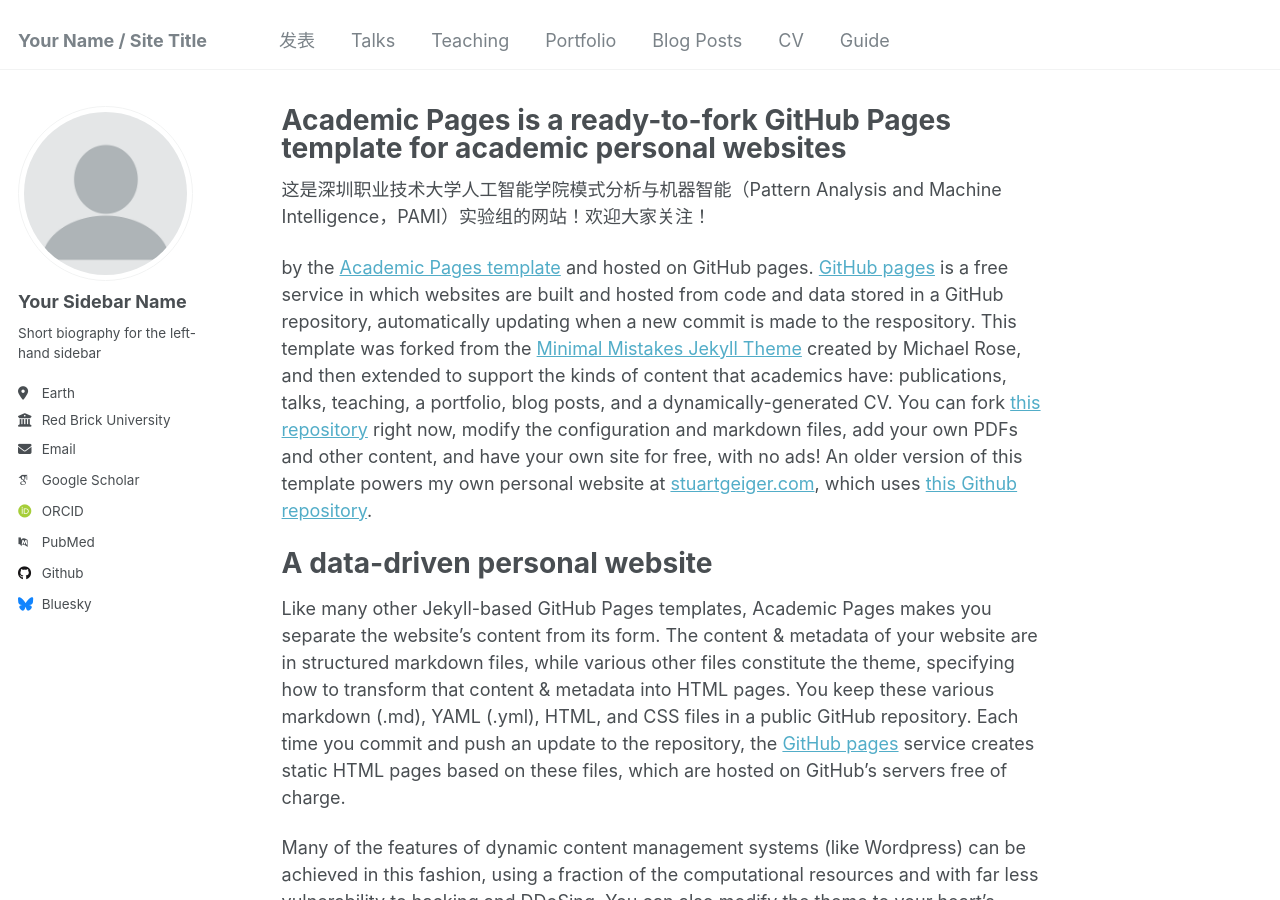
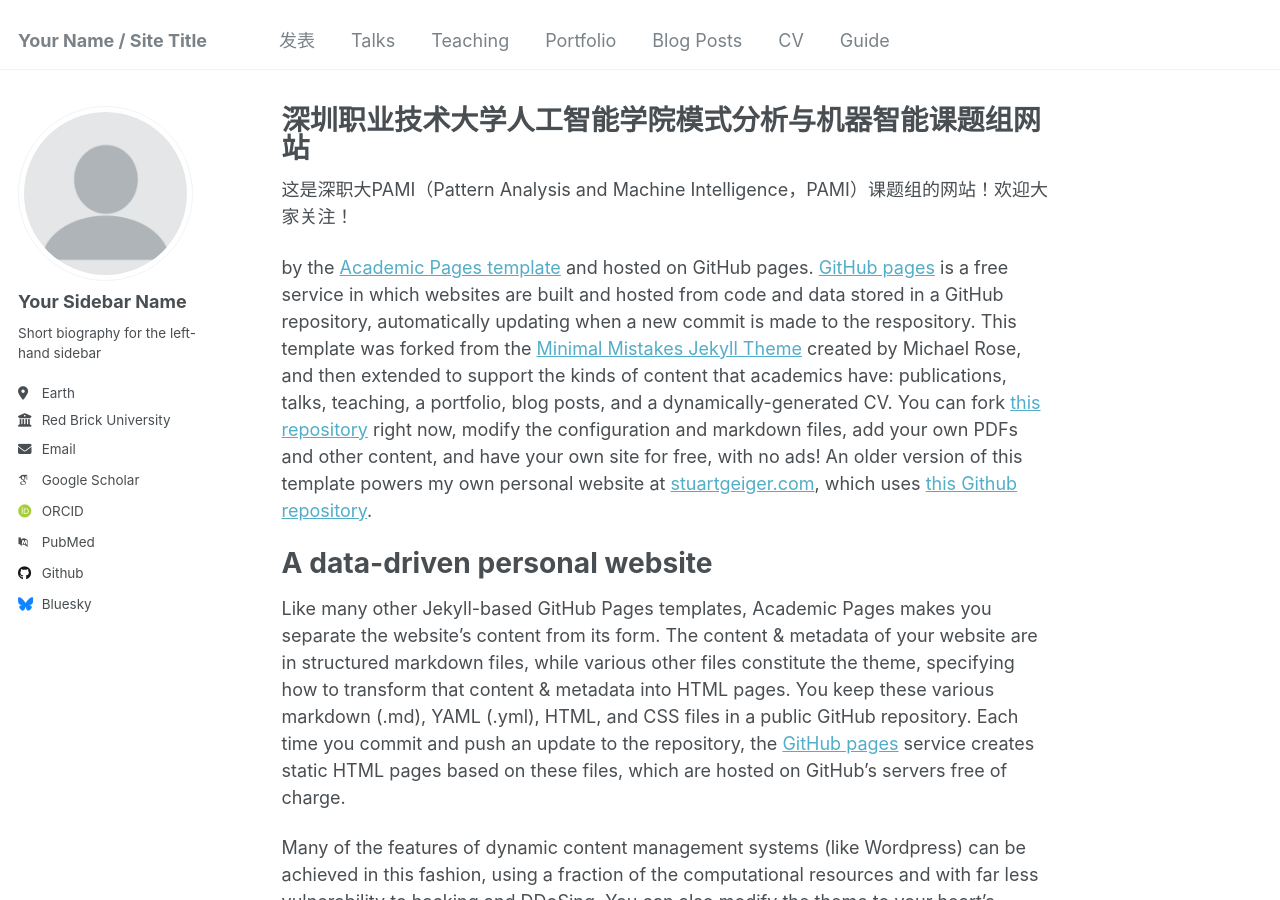
Before and after one commit to shaojiwan/academic.com, a Jekyll site: the page built from _pages/about.md, in a window 1280 px wide and 900 px high. Built offline with Jekyll 4.4.1, drawn with Linux system fonts in a browser that asks for light colours; some web fonts are replaced.

Commit message:
Update about.md

```diff
--- a/_pages/about.md
+++ b/_pages/about.md
@@ -1,13 +1,13 @@
 ---
 permalink: /
-title: "Academic Pages is a ready-to-fork GitHub Pages template for academic personal websites"
+title: "深圳职业技术大学人工智能学院模式分析与机器智能课题组网站"
 author_profile: true
 redirect_from:
   - /about/
   - /about.html
 ---
 
-这是深圳职业技术大学人工智能学院模式分析与机器智能（Pattern Analysis and Machine Intelligence，PAMI）实验组的网站！欢迎大家关注！
+这是深职大PAMI（Pattern Analysis and Machine Intelligence，PAMI）课题组的网站！欢迎大家关注！
 
 by the [Academic Pages template](https://github.com/academicpages/academicpages.github.io) and hosted on GitHub pages. [GitHub pages](https://pages.github.com) is a free service in which websites are built and hosted from code and data stored in a GitHub repository, automatically updating when a new commit is made to the respository. This template was forked from the [Minimal Mistakes Jekyll Theme](https://mmistakes.github.io/minimal-mistakes/) created by Michael Rose, and then extended to support the kinds of content that academics have: publications, talks, teaching, a portfolio, blog posts, and a dynamically-generated CV. You can fork [this repository](https://github.com/academicpages/academicpages.github.io) right now, modify the configuration and markdown files, add your own PDFs and other content, and have your own site for free, with no ads! An older version of this template powers my own personal website at [stuartgeiger.com](http://stuartgeiger.com), which uses [this Github repository](https://github.com/staeiou/staeiou.github.io).
 
```
